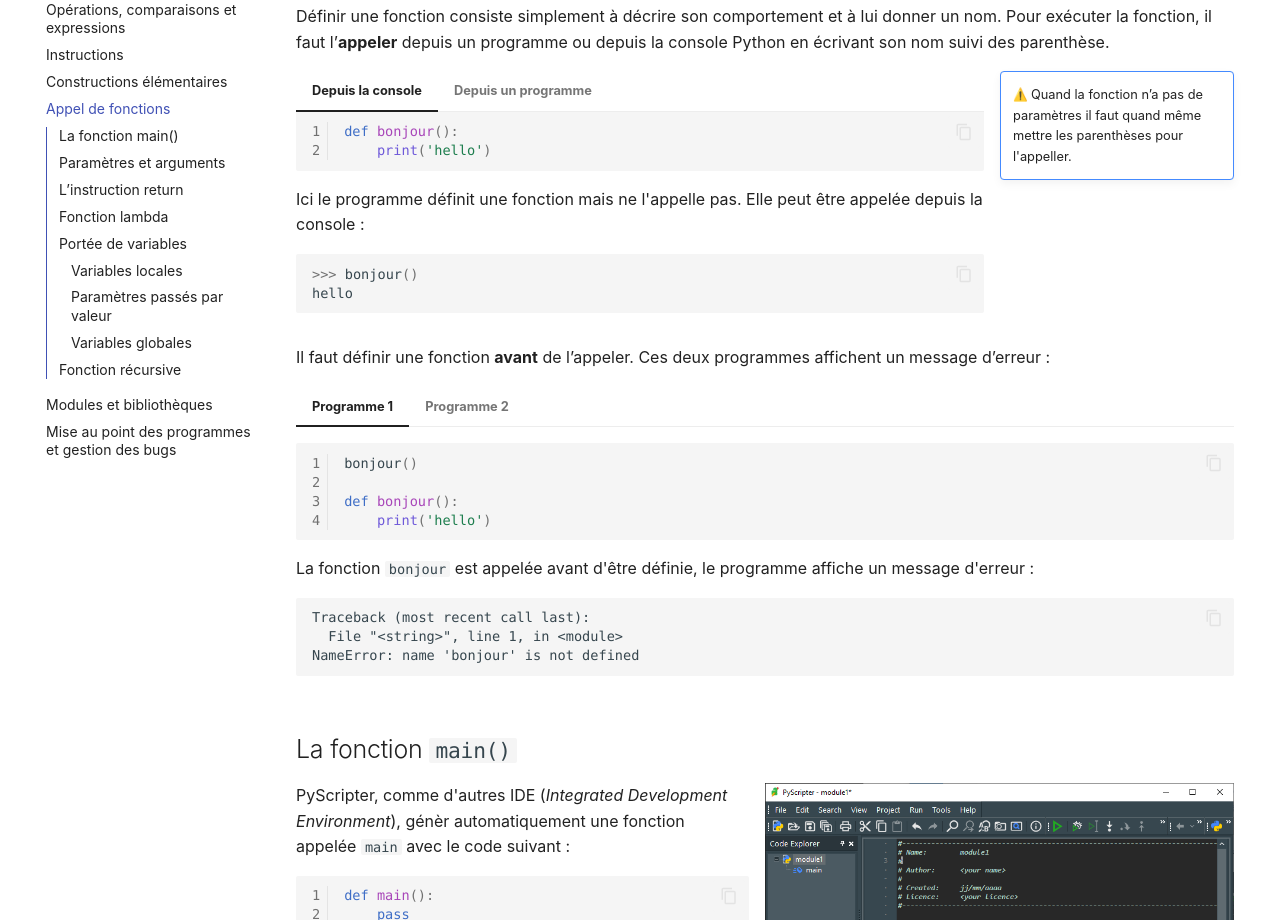
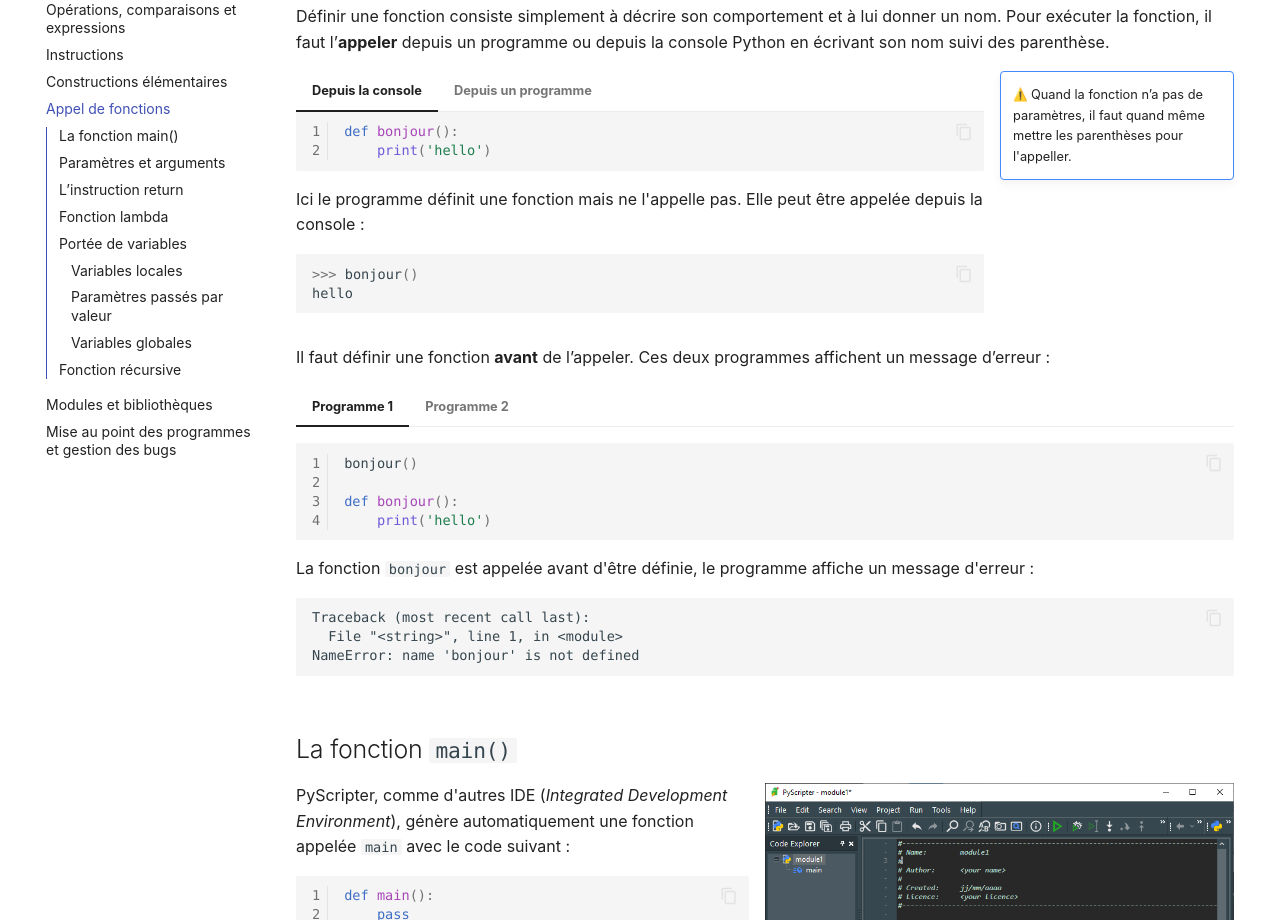
Before and after one commit to fab-perez/NSI-1, an MkDocs documentation site: the page built from docs/langages-et-programmation/5-fonctions.md, in a window 1280 px wide and 1400 px high, scrolled down 998 px. Shown: the part 173-1093 px from the top of the window. Built offline with MkDocs 1.6.1 and Material for MkDocs 9.7.7, drawn with Linux system fonts in a browser that asks for light colours; emoji names are drawn with the system emoji font; comment, search, counter and statistics services are not loaded.

Commit message:
Add files via upload

````diff
--- a/docs/langages-et-programmation/5-fonctions.md
+++ b/docs/langages-et-programmation/5-fonctions.md
@@ -125,7 +125,7 @@
 
 ![Fenêtre PyScripter avec la fonction main() par défaut](assets/5-fonctions-pyscripter.png){width="50%" align=right}
 
-PyScripter, comme d'autres IDE (*Integrated Development Environment*), génèr automatiquement une fonction appelée `main` avec le code suivant :
+PyScripter, comme d'autres IDE (*Integrated Development Environment*), génère automatiquement une fonction appelée `main` avec le code suivant :
 
 ``` py linenums="1"
 def main():
@@ -718,7 +718,7 @@
 	Écrire une fonction récursive `compte_a_rebours(n)` qui affiche les nombres entiers à rebours allant de `n` à `0`.
 
 ??? Success "Réponse"
-    ``` py
+    ``` py linenums="1"
     def compte_a_rebours(n):
         if n < 0:
             pass
@@ -728,7 +728,7 @@
     ```
     ou plus simplement :
 
-    ``` py
+    ``` py linenums="1"
     def compte_a_rebours(n):
         print(n)
         if n > 0:
````
Also changed, not shown: other parts of docs/langages-et-programmation/5-fonctions.md (+3 -3 lines).
